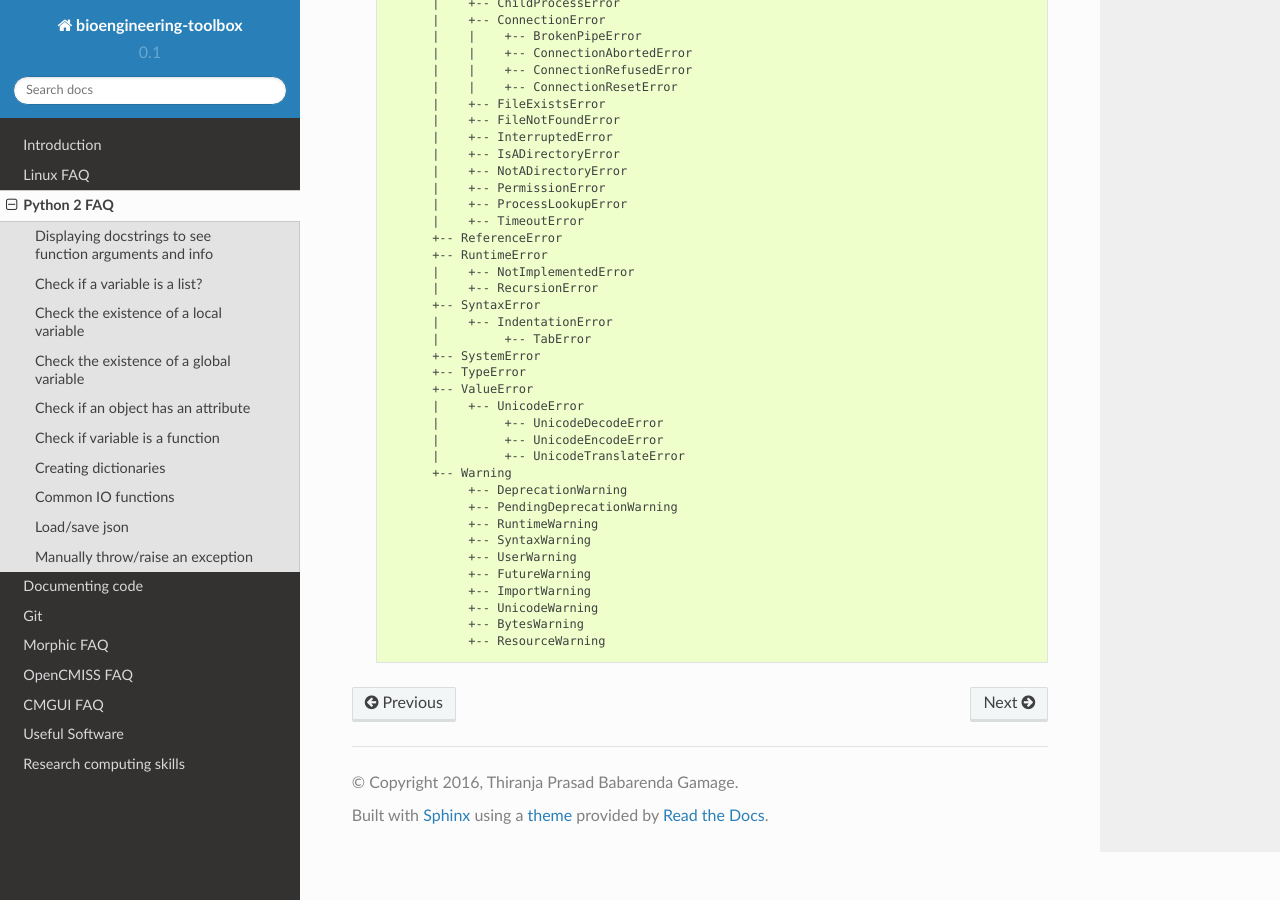
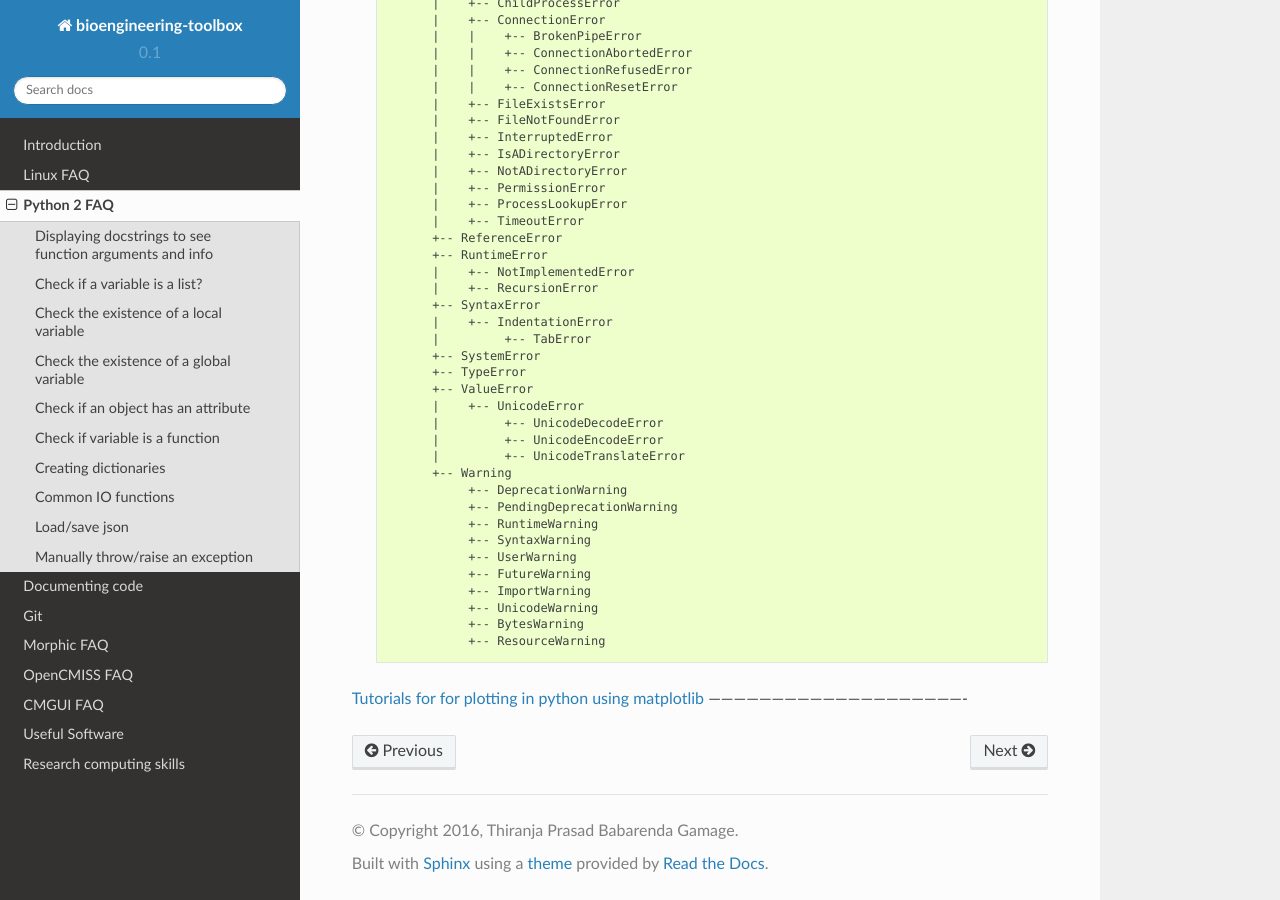
Before and after one commit to PrasadBabarendaGamage/bioengineering-toolbox, a Sphinx documentation site: the page built from docs/source/python_2_faq.rst, in a window 1280 px wide and 900 px high, scrolled down 2569 px. Built offline with Sphinx 7.4.7 and the Read the Docs theme 2.0.0, drawn with Linux system fonts in a browser that asks for light colours; formulas are drawn with MathJax 3; pages that are not in the unit, such as notebooks, are missing from menus.

Commit message:
Updating python faq

```diff
--- a/docs/source/python_2_faq.rst
+++ b/docs/source/python_2_faq.rst
@@ -114,6 +114,7 @@ See `os.path <https://docs.python.org/2/library/os.path.html>`_, `shutil <https:
   .. code-block:: python
 
     raise ValueError('A very specific bad thing happened')
+
 The class hierarchy for built-in exceptions is:
 
   .. code-block:: bash
@@ -182,3 +183,7 @@ The class hierarchy for built-in exceptions is:
                +-- UnicodeWarning
                +-- BytesWarning
                +-- ResourceWarning
+
+`Tutorials for for plotting in python using matplotlib
+<https://matplotlib.org/mpl_toolkits/mplot3d/tutorial.html>`_
+-------------------------------------------------------------
```
